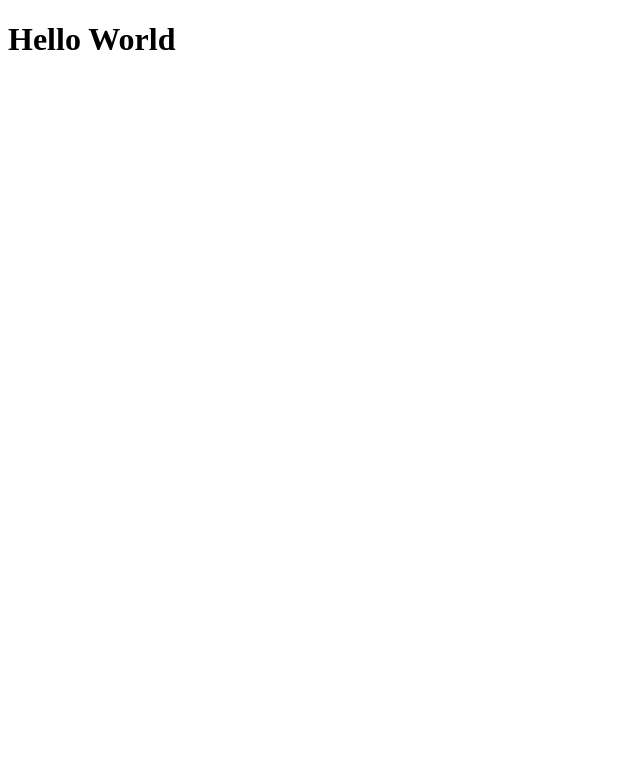
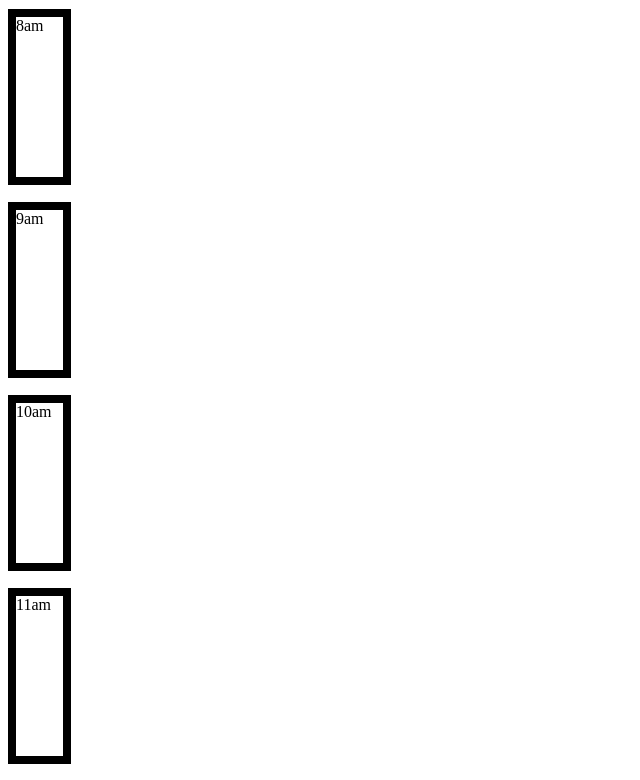
Before and after one commit to ctplatform/classtime-web, a Next.js app: page / in a window 1280 px wide. Shown: the top 780 px of the page, without its empty margins (0-640 px from the left). Built offline with nearby package versions, Linux system fonts and the light colour scheme.

Commit message:
version 1 of the times columns

```diff
--- /dev/null
+++ b/components/times/times.module.scss
@@ -0,0 +1,22 @@
+.container {
+  .col {
+    display: flex;
+    padding-top: 1%;
+    padding-bottom: 1%;
+  }
+  .scheduleRow {
+    width: 5%;
+    font-size: medium;
+  }
+  .horizontalLine {
+    border-left: auto;
+    height: 2px solid black;
+  }
+  // make this smaller for cols
+  .rect {
+    height: 10rem;
+    width: 15rem;
+    border: 0.5rem solid black;
+    margin-bottom: 1rem;
+  }
+}
--- /dev/null
+++ b/components/times/times.tsx
@@ -0,0 +1,65 @@
+// import styles from "../styles/Home.module.scss";
+import styles from "./times.module.scss";
+
+// each row will be a part of the column and we will build the column down
+function Times() {
+  return (
+    <div className={styles.container}>
+      <div className={styles.scheduleRow}>
+        <div className={styles.col}>
+          <div className={styles.rect}>8am</div>
+        </div>
+        <div className={styles.horizontalLine}></div>
+        <div className={styles.col}>
+          <div className={styles.rect}>9am</div>
+        </div>
+        <div className={styles.horizontalLine}></div>
+        <div className={styles.col}>
+          <div className={styles.rect}>10am</div>
+        </div>
+        <div className={styles.horizontalLine}></div>
+        <div className={styles.col}>
+          <div className={styles.rect}>11am</div>
+        </div>
+        <div className={styles.horizontalLine}></div>
+        <div className={styles.col}>
+          <div className={styles.rect}>12pm</div>
+        </div>
+        <div className={styles.horizontalLine}></div>
+        <div className={styles.col}>
+          <div className={styles.rect}>1pm</div>
+        </div>
+        <div className={styles.horizontalLine}></div>
+        <div className={styles.col}>
+          <div className={styles.rect}>2pm</div>
+        </div>
+        <div className={styles.horizontalLine}></div>
+        <div className={styles.col}>
+          <div className={styles.rect}>3pm</div>
+        </div>
+        <div className={styles.horizontalLine}></div>
+        <div className={styles.col}>
+          <div className={styles.rect}>4pm</div>
+        </div>
+        <div className={styles.horizontalLine}></div>
+        <div className={styles.col}>
+          <div className={styles.rect}>5pm</div>
+        </div>
+        <div className={styles.horizontalLine}></div>
+        <div className={styles.col}>
+          <div className={styles.rect}>6pm</div>
+        </div>
+        <div className={styles.horizontalLine}></div>
+        <div className={styles.col}>
+          <div className={styles.rect}>7pm</div>
+        </div>
+        <div className={styles.horizontalLine}></div>
+        <div className={styles.col}>
+          <div className={styles.rect}>8pm</div>
+        </div>
+      </div>
+    </div>
+  );
+}
+
+export default Times;
--- a/pages/index.tsx
+++ b/pages/index.tsx
@@ -1,14 +1,15 @@
 import { NextPage } from "next";
 import Head from "next/head";
+import Times from "../components/times/times";
 import styles from "../styles/Home.module.scss";
 
 const Home: NextPage = () => {
   return (
     <div className={styles.container}>
       <Head>
-        <title>Title</title>
+        <title>ClassTime!</title>
       </Head>
-      <h1>Hello World</h1>
+      <Times />
     </div>
   );
 };
```
